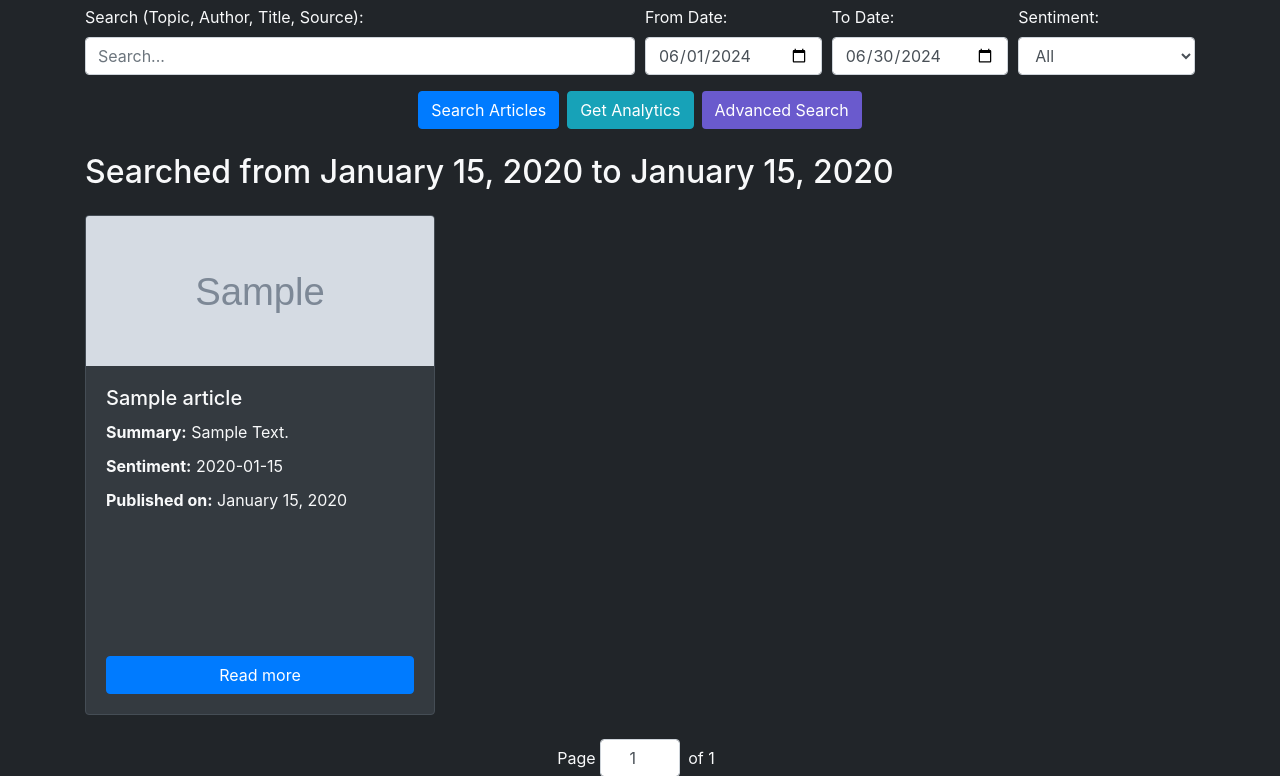
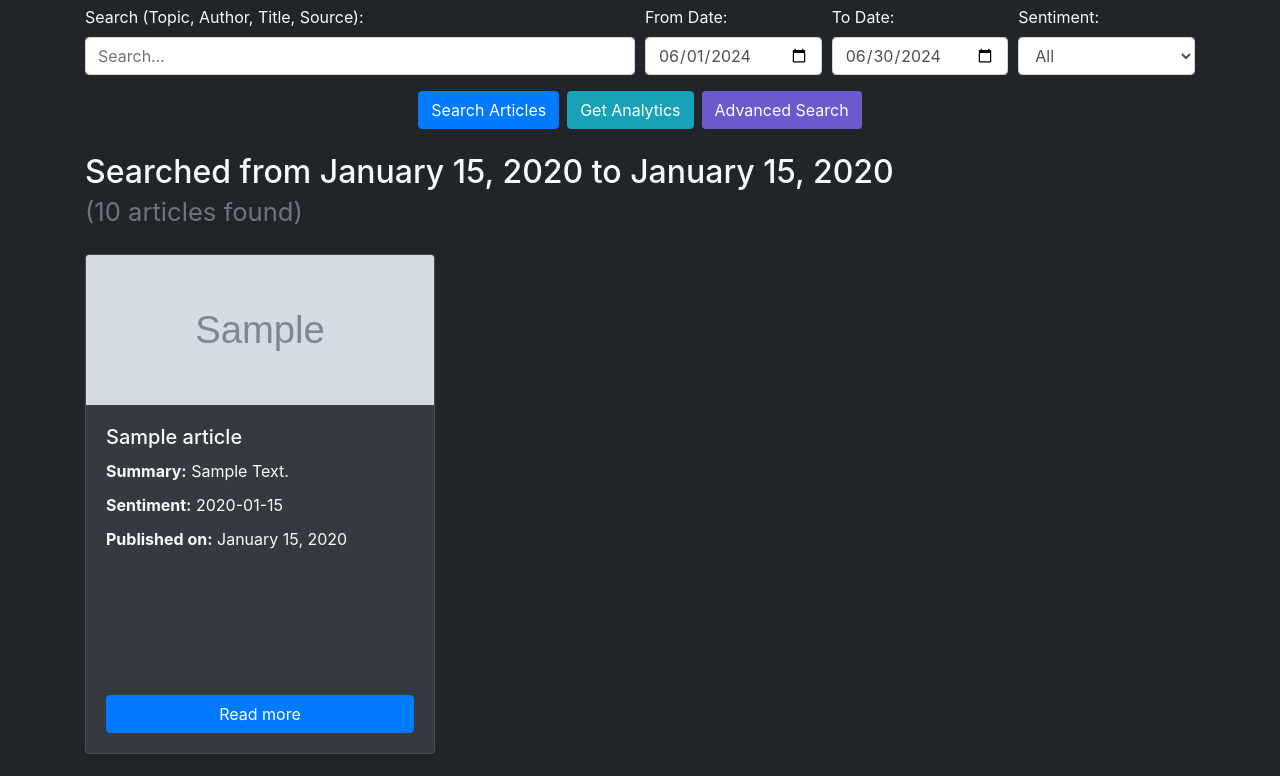
Before and after one commit to Avinash-Amudala/InsightNews-ISTE612, a Flask app: template src/templates/index.html in a window 1280 px wide. Shown: the part 303-1079 px from the top of the page. Run offline with Flask 3, Linux system fonts and the light colour scheme; the template is opened without the code that fills it: most values are stand-ins (such as "Sample title", 1, 10 or a date in 2020); grey boxes marked "Sample" are stand-in pictures; parts of the project's set-up code (start-up, migrations or seed data) failed here and were passed over; some libraries are stand-ins or nearby versions.

Commit message:
display found articles count

```diff
--- a/src/app.py
+++ b/src/app.py
@@ -107,6 +107,7 @@ def index():
     sentiment = ''
     sentiment_model = 'roberta_sentiment'
     filtered_articles = pd.DataFrame()
+    total = 0
 
     graph_html = None
     bar_chart_html = None
@@ -130,6 +131,7 @@ def index():
         sentiment_model = request.form.get('sentiment_model', 'roberta_sentiment')
 
         filtered_articles = filter_articles(query, author, title, source, from_date, to_date, sentiment, sentiment_model)
+        total = len(filtered_articles)
 
         if action == 'analytics':
             # Debugging: Print filtered articles count
@@ -216,13 +218,13 @@ def index():
         sentiment_model = request.args.get('sentiment_model', 'roberta_sentiment')
 
         filtered_articles = filter_articles(query, author, title, source, from_date, to_date, sentiment, sentiment_model)
+        total = len(filtered_articles)
 
     # Construct cache key including page number
     cache_key = f"{query or ''}_{author or ''}_{title or ''}_{source or ''}_{from_date or ''}_{to_date or ''}_{sentiment or ''}_{sentiment_model or ''}_{page}"
     cached_articles = cache.get(cache_key)
 
     if cached_articles is None:
-        total = len(filtered_articles)
         start = (page - 1) * per_page
         end = start + per_page
         current_articles = filtered_articles.iloc[start:end].copy()
@@ -246,7 +248,7 @@ def index():
 
     current_articles, pagination = cached_articles
 
-    return render_template('index.html', articles=current_articles, pagination=pagination, query=query, author=author, title=title, source=source, from_date=from_date, to_date=to_date, sentiment=sentiment, sentiment_model=sentiment_model, date_min=date_min, date_max=date_max, graph_html=graph_html, bar_chart_html=bar_chart_html, pie_chart_html=pie_chart_html, source_html=source_html, author_html=author_html, geo_html=geo_html, length_html=length_html, topic_html=topic_html, action=action)
+    return render_template('index.html', articles=current_articles, pagination=pagination, query=query, author=author, title=title, source=source, from_date=from_date, to_date=to_date, sentiment=sentiment, sentiment_model=sentiment_model, date_min=date_min, date_max=date_max, graph_html=graph_html, bar_chart_html=bar_chart_html, pie_chart_html=pie_chart_html, source_html=source_html, author_html=author_html, geo_html=geo_html, length_html=length_html, topic_html=topic_html, action=action, total=total)
 
 @app.template_filter('dateformat')
 def dateformat(value, format='%B %d, %Y'):
--- a/src/templates/index.html
+++ b/src/templates/index.html
@@ -318,6 +318,8 @@
                 }} {% elif from_date %} Searched from {{ from_date|dateformat }} {%
                 elif to_date %} Searched up to {{ to_date|dateformat }} {% elif query
                 %} Searched for "{{ query }}" {% else %} Latest News {% endif %}
+                <br>
+                <small class="text-muted">({{ total }} articles found)</small>
             </h2>
             <div class="row">
                 {% for article in articles %}
@@ -406,6 +408,8 @@
                 }} {% elif from_date %} Searched from {{ from_date|dateformat }} {%
                 elif to_date %} Searched up to {{ to_date|dateformat }} {% elif query
                 %} Searched for "{{ query }}" {% else %} Latest News {% endif %}
+                <br>
+                <small class="text-muted">({{ total }} articles found)</small>
             </h2>
             <!-- Sentiment Trend Line Chart -->
             <div class="card">
```
